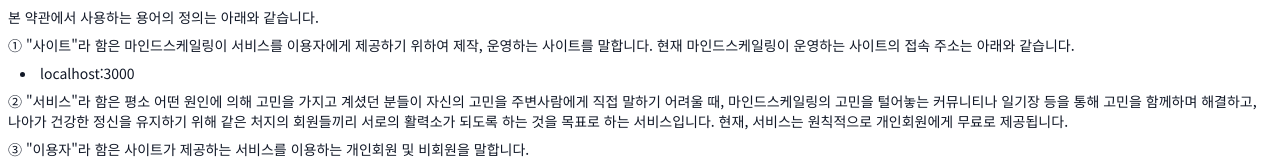
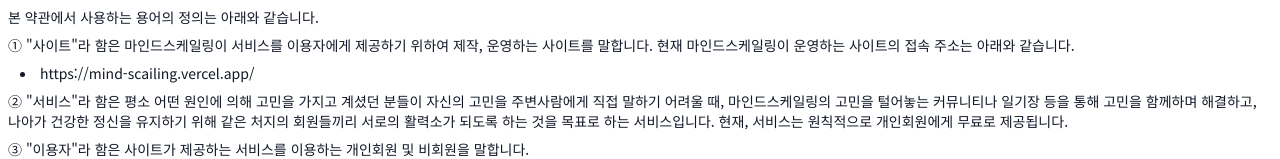
Before and after one commit to byeolee1221/mind-scailing, a Next.js app: page /useTerms in a window 1280 px wide. Shown: the part 306-465 px from the top of the page. Built offline with nearby package versions, Linux system fonts and the light colour scheme.

Commit message:
chore: 다크모드 구글아이콘 radius 조정, metadeta 일부 수정

```diff
--- a/app/layout.tsx
+++ b/app/layout.tsx
@@ -12,12 +12,12 @@
   title: { template: "%s | Mind-Scaling", default: "마인드스케일링" },
   description: "마음이 가벼워 지는 곳, 마인드스케일링",
   icons: { icon: "/icon.png", shortcut: "/icon.png" },
-  metadataBase: new URL("http://localhost:3000"),
+  metadataBase: new URL("https://mind-scailing.vercel.app/"),
   openGraph: {
     title: "마인드스케일링 | Mind-Scaling",
     description: "마음이 가벼워 지는 곳, 마인드스케일링",
     images: "/icon.png",
-    url: "http://localhost:3000",
+    url: "https://mind-scailing.vercel.app/",
   },
 };
 
--- a/app/useTerms/page.tsx
+++ b/app/useTerms/page.tsx
@@ -22,7 +22,7 @@
               운영하는 사이트의 접속 주소는 아래와 같습니다.
             </p>
             <Link href="/" className="indent-3">
-              <li className="list-disc">localhost:3000</li>
+              <li className="list-disc">https://mind-scailing.vercel.app/</li>
             </Link>
             <p>
               ② &quot;서비스&quot;라 함은 평소 어떤 원인에 의해 고민을 가지고 계셨던
--- a/components/home/signinBtn.tsx
+++ b/components/home/signinBtn.tsx
@@ -56,7 +56,13 @@
               onClick={onSignin}
               className="flex items-center space-x-11 lg:justify-center lg:space-x-3 rounded-md border-2 px-3 py-2 w-full lg:w-3/5"
             >
-              <Image src="/g-logo.png" alt="구글" width={30} height={30} />
+              <Image
+                src="/g-logo.png"
+                alt="구글"
+                width={30}
+                height={30}
+                className="rounded-full"
+              />
               <p className="lg:text-base">구글로 로그인하기</p>
             </button>
           </div>
```
